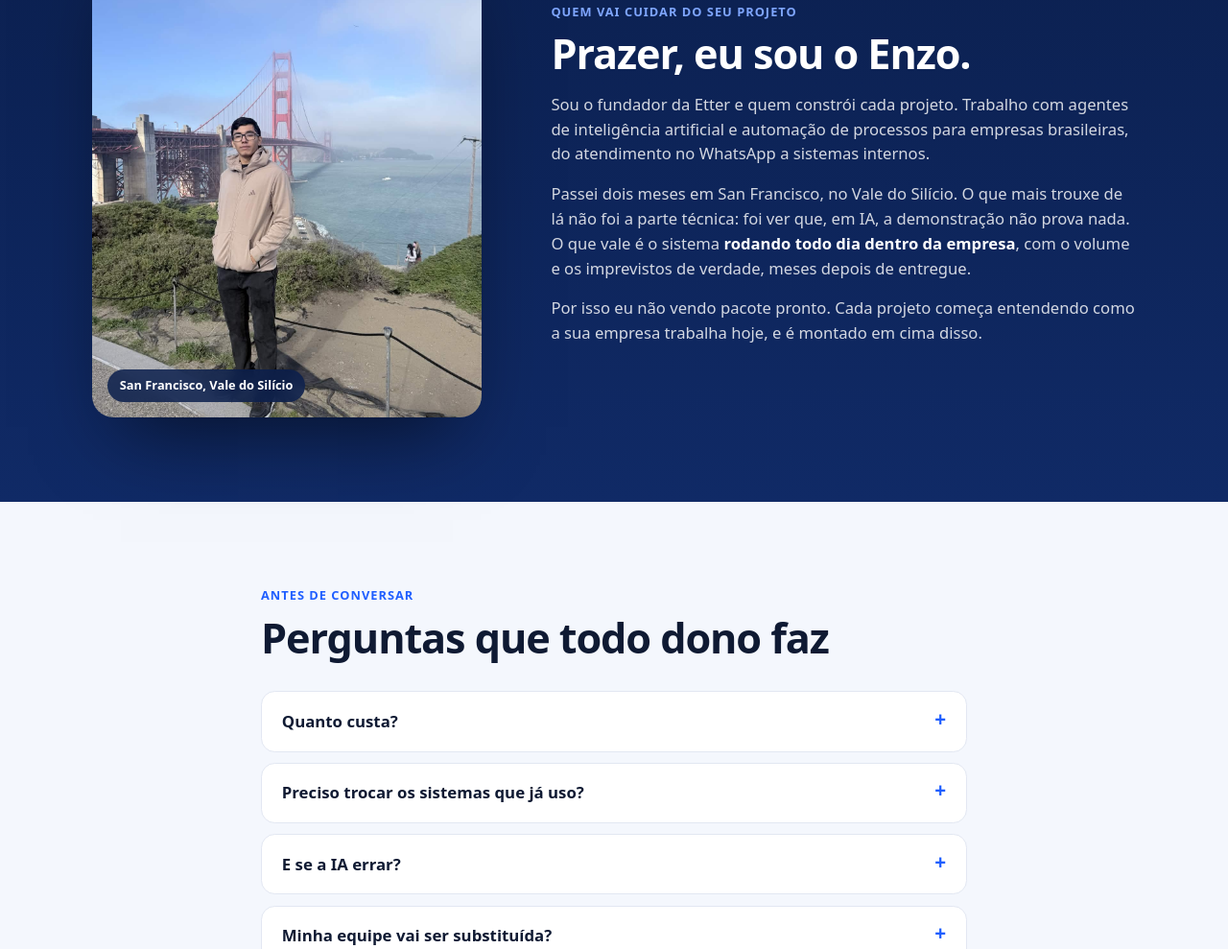
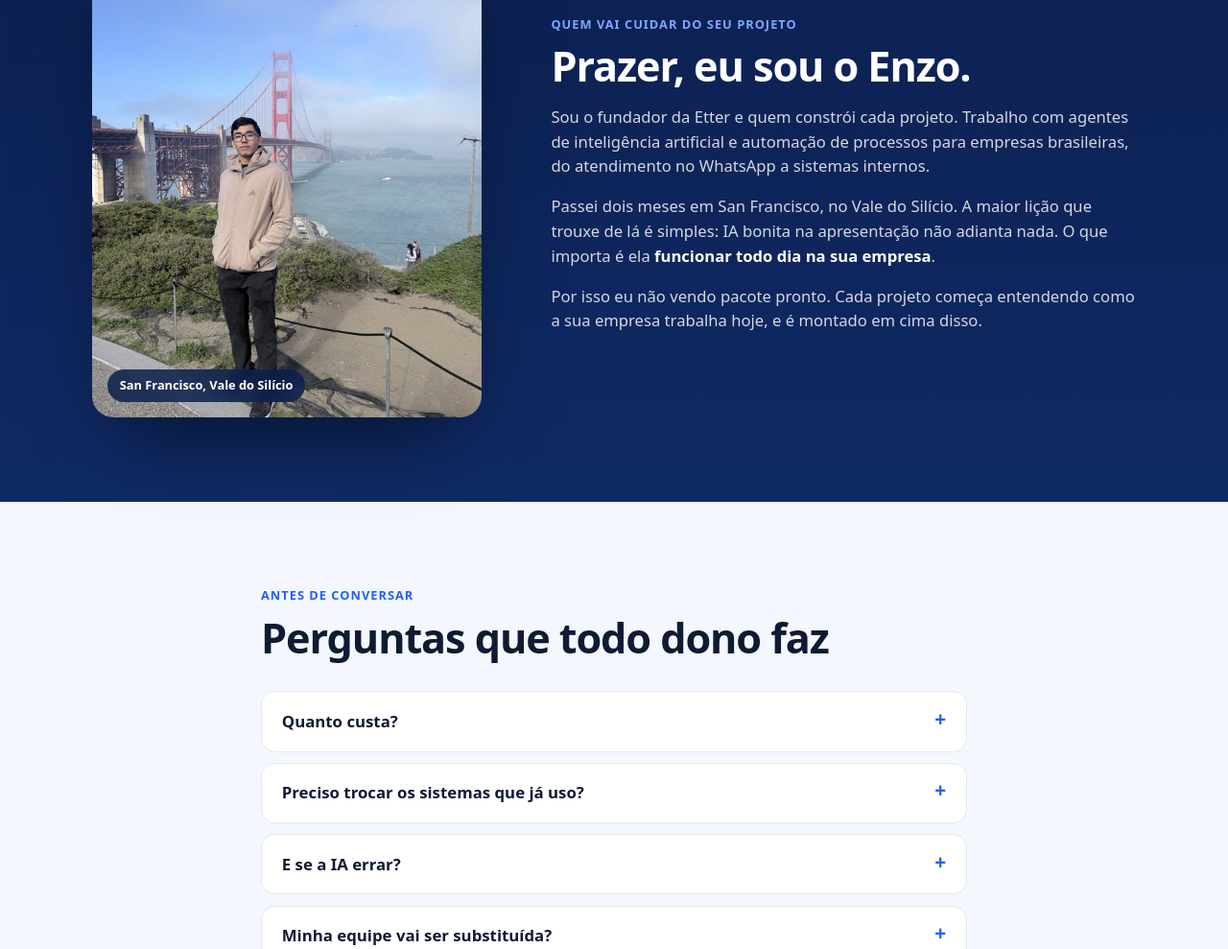
Before and after one commit to Sataker/etter-ia, an Astro site: page /apresentacao in a window 1280 px wide. Shown: the part 6780-7769 px from the top of the page at 96% size. Built offline with nearby package versions, Linux system fonts and the light colour scheme; Astro itself is replaced by a stand-in of ours.

Commit message:
Apresentação: frase do 'quem sou eu' em linguagem simples

```diff
--- a/src/pages/apresentacao.astro
+++ b/src/pages/apresentacao.astro
@@ -451,8 +451,8 @@ const faq = [
             automação de processos para empresas brasileiras, do atendimento no WhatsApp a sistemas internos.
           </p>
           <p>
-            Passei dois meses em San Francisco, no Vale do Silício. O que mais trouxe de lá não foi a parte técnica:
-            foi ver que, em IA, a demonstração não prova nada. O que vale é o sistema <strong>rodando todo dia dentro da empresa</strong>, com o volume e os imprevistos de verdade, meses depois de entregue.
+            Passei dois meses em San Francisco, no Vale do Silício. A maior lição que trouxe de lá é simples:
+            IA bonita na apresentação não adianta nada. O que importa é ela <strong>funcionar todo dia na sua empresa</strong>.
           </p>
           <p>
             Por isso eu não vendo pacote pronto. Cada projeto começa entendendo como a sua empresa trabalha hoje, e é
```
